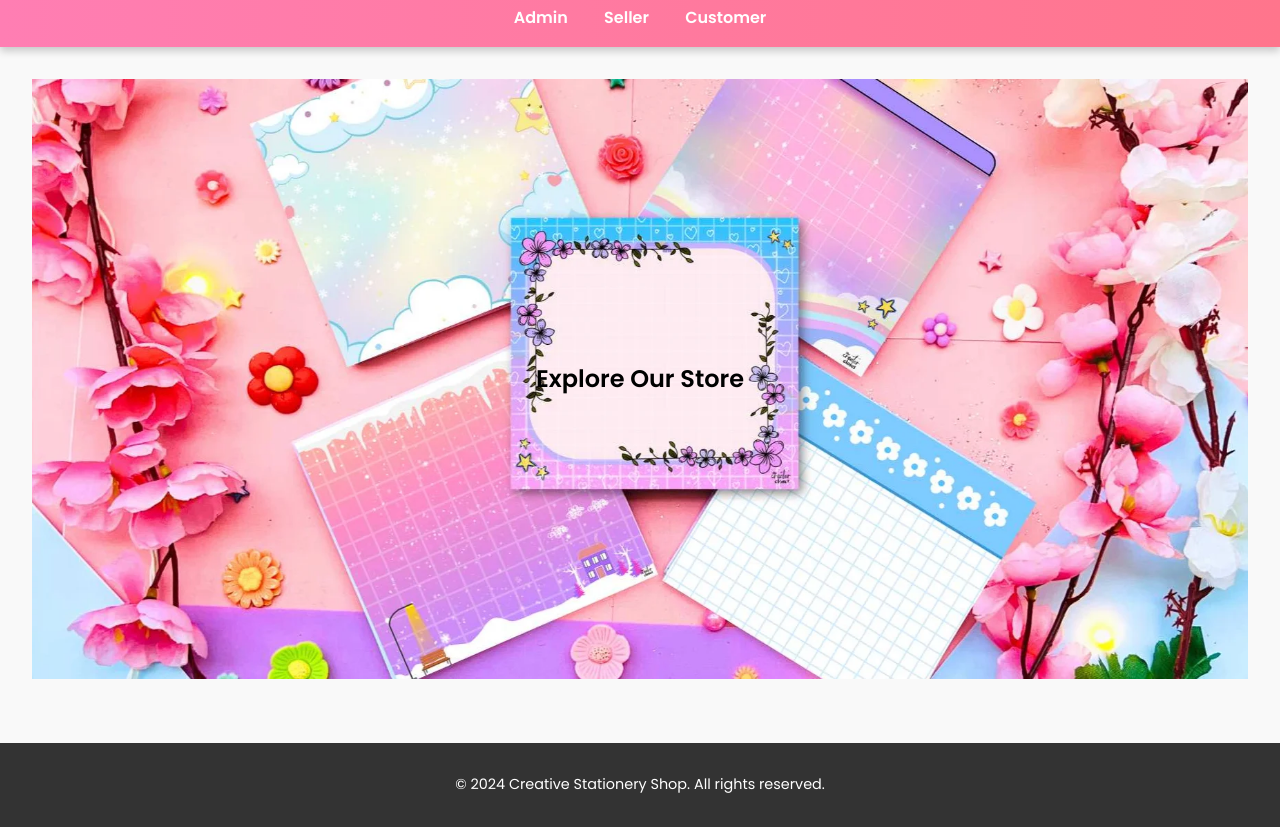
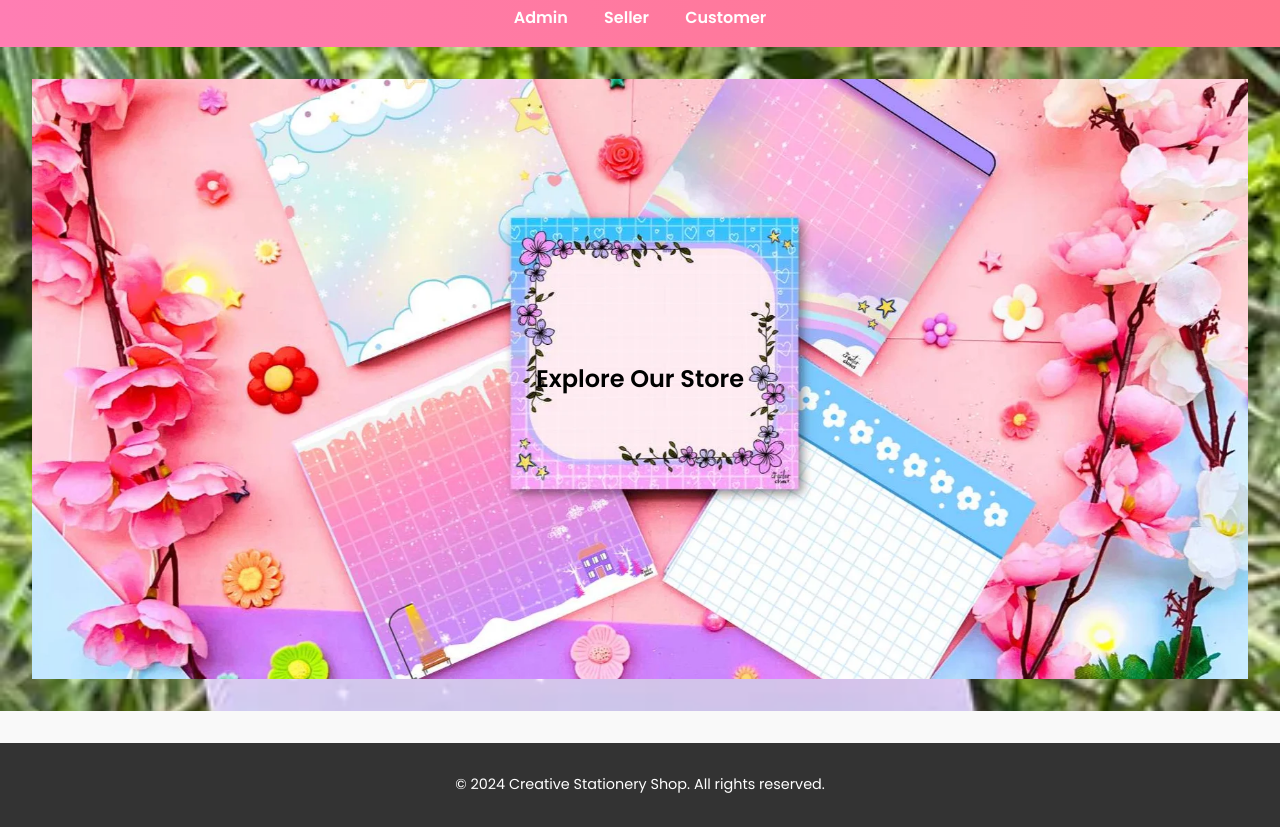
Before and after one commit to Rambhupal03/WebDevelopmentIntership, a plain HTML site: page index.html in a window 1280 px wide. Shown: the part 70-897 px from the top of the page. Drawn offline with Linux system fonts and the light colour scheme.

Commit message:
Create style.css for my-project GitHub Pages

```diff
--- a/style.css
+++ b/style.css
@@ -41,7 +41,7 @@ body {
   /* Main content styles */
   main {
     padding: 2rem;
-    background-image: url("/WebDevelopmentAssignment/images/slider_2.jpg");
+    background-image: url("slider_2.jpg");
     background-size: cover;
     height: 600px;
   }
```
